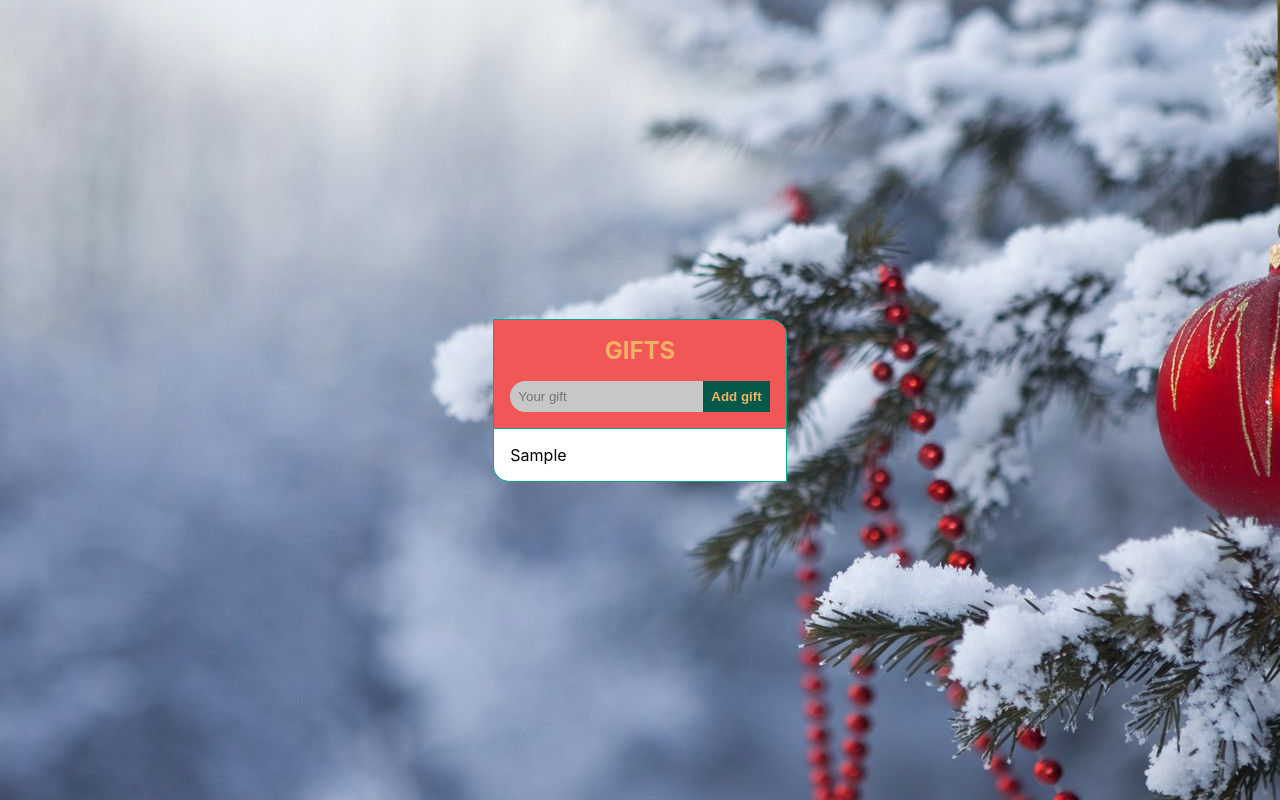
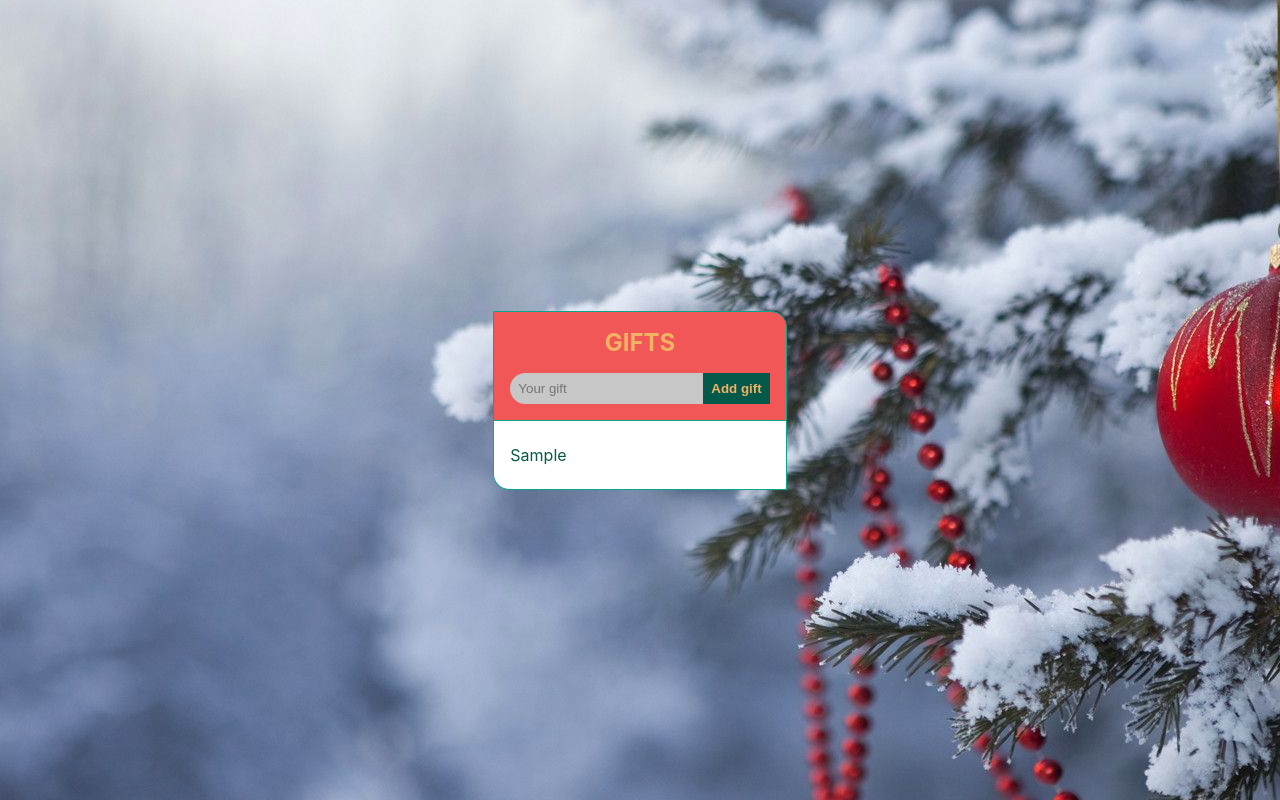
Before and after one commit to lopez-tomas/adviency, a React (Create React App) app: page / in a window 1280 px wide. Both pictures are taken after typing "Sample" into the empty fields and a click on the input "Add gift". Built offline with nearby package versions, Linux system fonts and the light colour scheme.

Commit message:
[FEAT/styles]: Gift component styles added.

```diff
--- a/src/components/Gift.jsx
+++ b/src/components/Gift.jsx
@@ -1,4 +1,5 @@
 import React from 'react';
+import '../styles/Gift.sass';
 
 const Gift = ({ gift }) => {
   return (
--- /dev/null
+++ b/src/styles/Gift.sass
@@ -0,0 +1,5 @@
+@use './modules/colors'
+
+.Gift
+  color: colors.$extra-color
+  padding: .5rem 0
```
